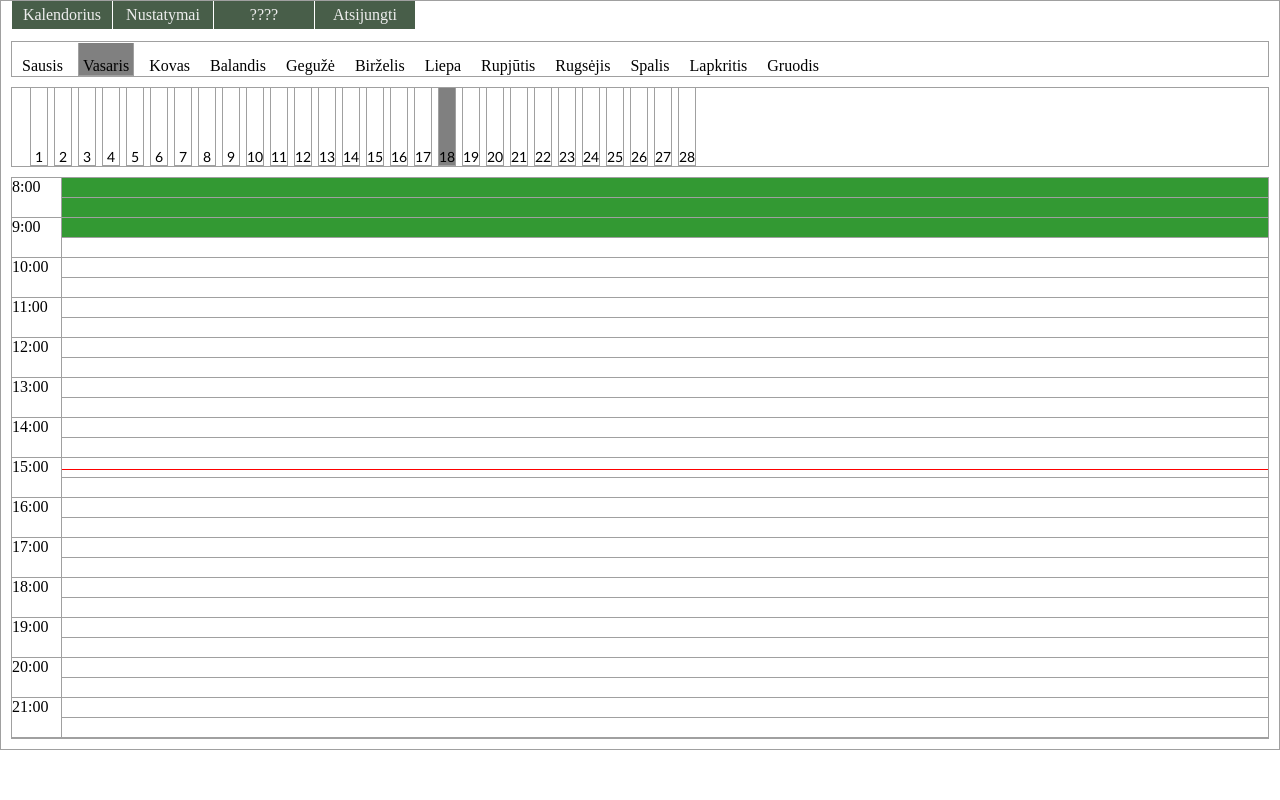
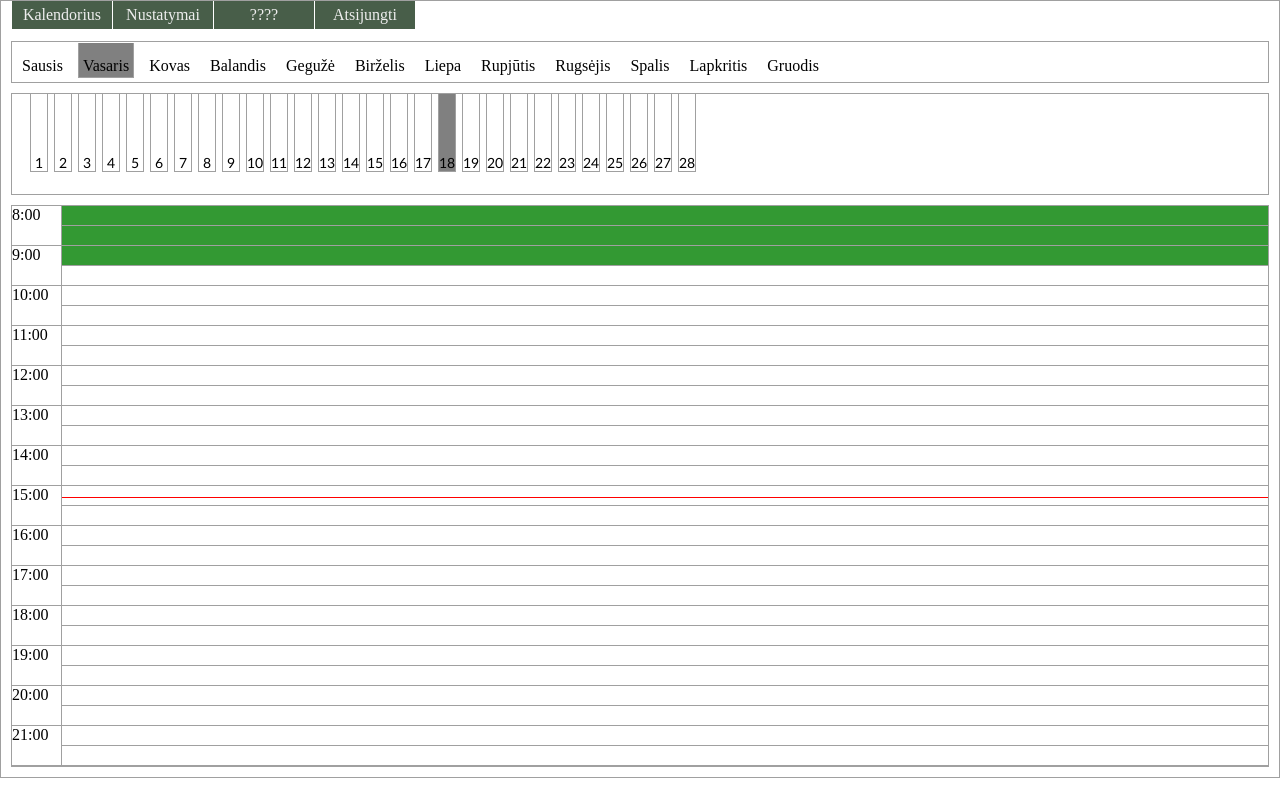
Before and after one commit to edvardasdauksas/Registracijos-sistema, a PHP site: page /procedure_registration.php in a window 1280 px wide. Run offline with PHP 8.4, Linux system fonts and the light colour scheme.

Commit message:
More control

```diff
--- a/public/css/calendar.css
+++ b/public/css/calendar.css
@@ -15,6 +15,7 @@ div.aw {
 div.months {
 	margin: 10px 10px 10px 10px;
 	border: 1px solid #A0A0A0;
+	min-height: 40px;
 }
 
 div.month, div.day {
@@ -26,6 +27,7 @@ div.month, div.day {
 	margin-right: 5px;
 	font-size: 16px;
 	cursor: pointer;
+	min-height: 20px;
 }
 
 div.m-selected {
@@ -42,6 +44,7 @@ div.days {
 	margin: 0px 10px 10px 10px;
 	border: 1px solid #A0A0A0;
 	padding: 0px 15px 0px 15px;
+	min-height: 100px;
 }
 
 div.day {
@@ -57,6 +60,7 @@ div.day {
 	border-color: #A0A0A0;
 	border-style: solid;
 	text-align: center;
+	min-height: 15px;
 }
 
 div.d-selected {
@@ -90,8 +94,6 @@ div.time-slot {
 	margin-left: 50px;
 }
 
-
-
 div.dialog {
 	position: absolute;
 	padding: 15px;
@@ -99,6 +101,7 @@ div.dialog {
 	border: 1px solid #A0A0A0;
 	display: none;
 	left: 400px;
+	z-index: 400;
 }
 
 div.info {
--- a/public/js/calendar.js
+++ b/public/js/calendar.js
@@ -60,7 +60,7 @@ $(document).ready(function() {
 		if(checkSlot(i)) {
 			$('#time-slot-' + i).hover(function() {
 				if(!$('.dialog').hasClass('visible')) {
-					$('.user-selection').css('top',($(this).offset().top - 180));
+					$('.user-selection').css('top',($(this).offset().top - 206));
 				}
 			}
 			, function(){}).click(function() {
@@ -97,6 +97,8 @@ function checkSlot(id) {
 		valid = false;
 	}
 
+	if($('#time-slot-' + (id)).offset().top - 206 >= ((hour  - 8) * 40 + minute / 1.5))
+
 	return valid;
 }
 
```
